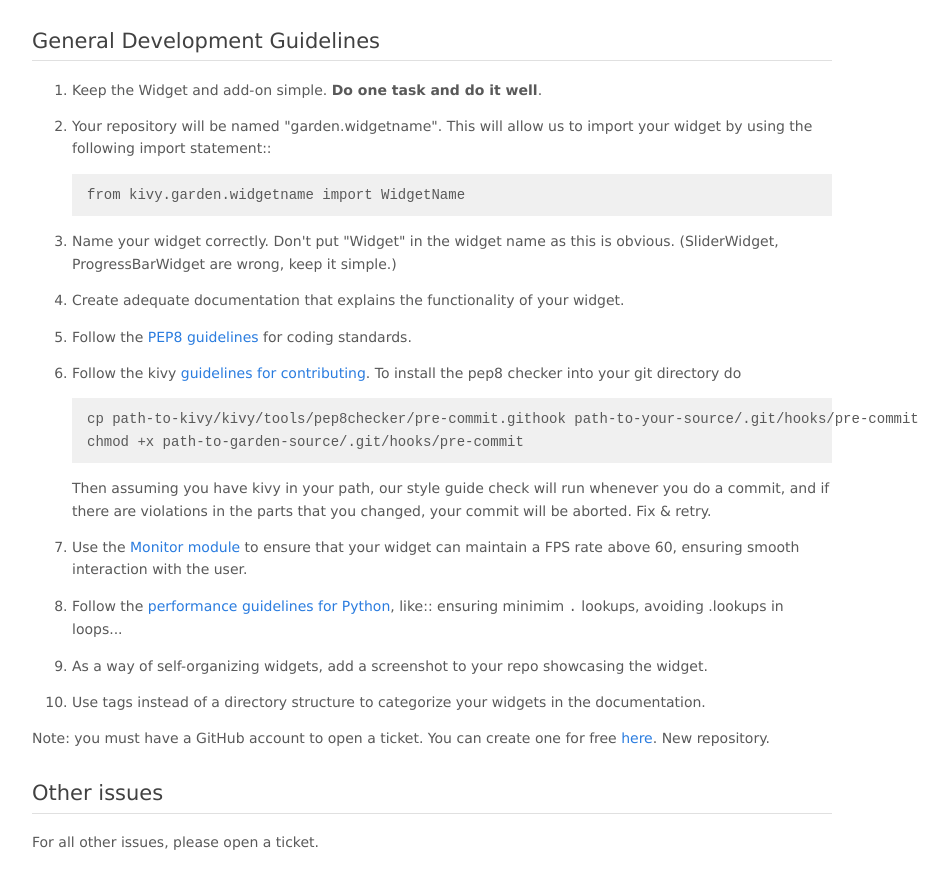
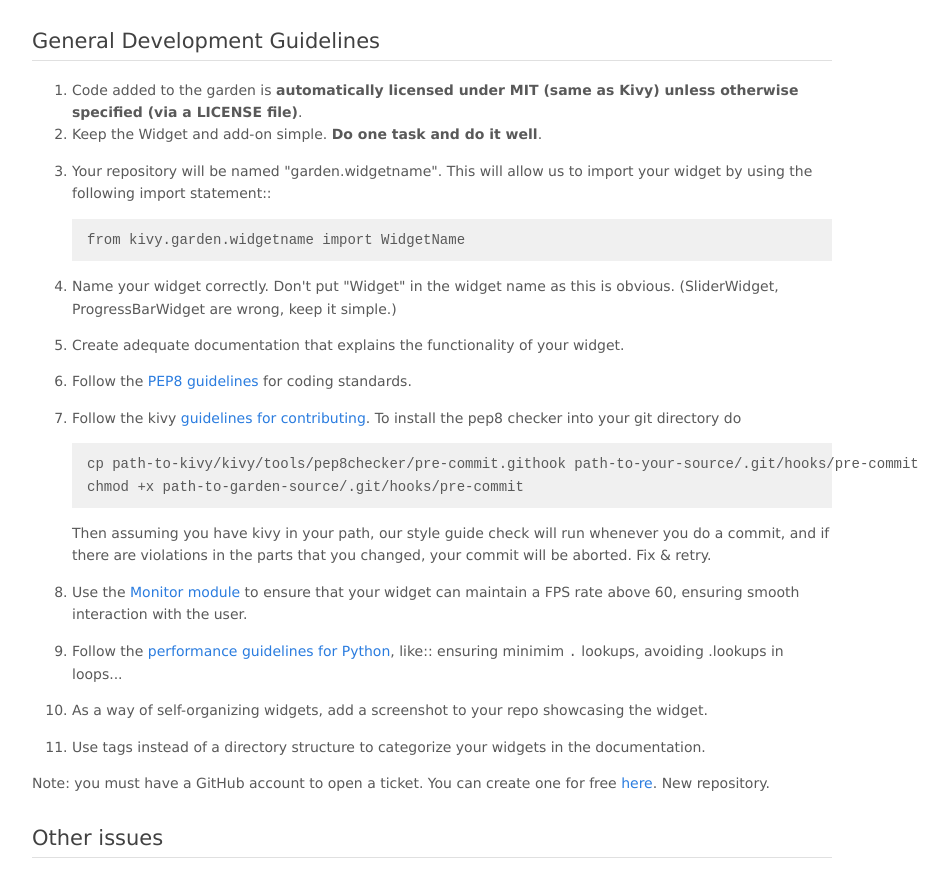
Before and after one commit to kivy-garden/kivy-garden.github.io, a plain HTML site: page index.html in a window 1280 px wide. Shown: the part 1162-2041 px from the top of the page, without its empty margins (208-1153 px from the left). Drawn offline with Linux system fonts and the light colour scheme.

Commit message:
Clarify Licensing instructions.

```diff
--- a/index.html
+++ b/index.html
@@ -81,6 +81,9 @@
 		<h2>General Development Guidelines</h2>
 
 		<ol>
+			<li>Code added to the garden is <strong>automatically licensed under MIT (same as Kivy) unless
+			    otherwise specified (via a LICENSE file)</strong>.
+			</li>
 			<li>Keep the Widget and add-on simple. <strong>Do one task and do it well</strong>.</li>
 			<li>
 			<p>Your repository will be named "garden.widgetname". This will allow us to
```
